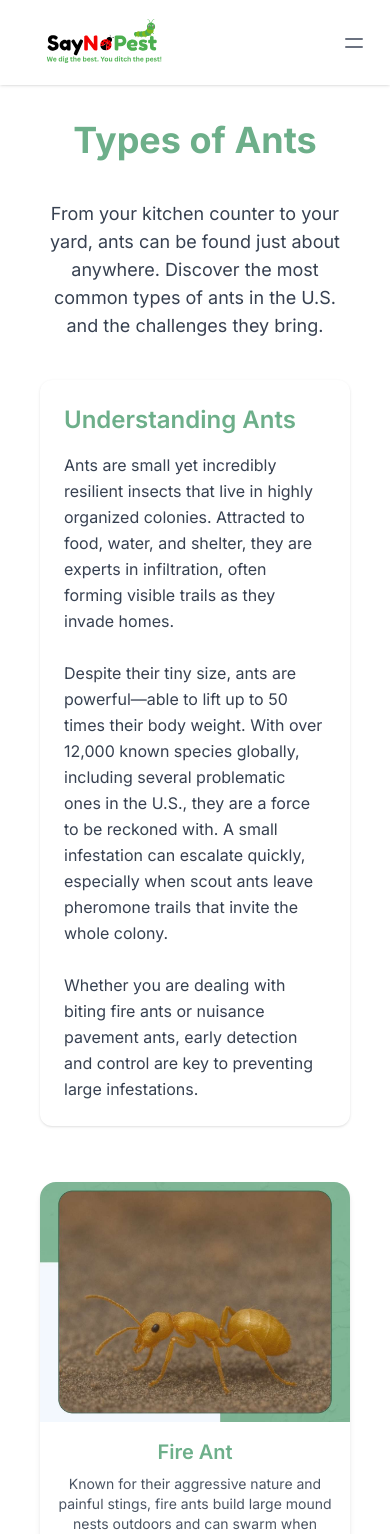
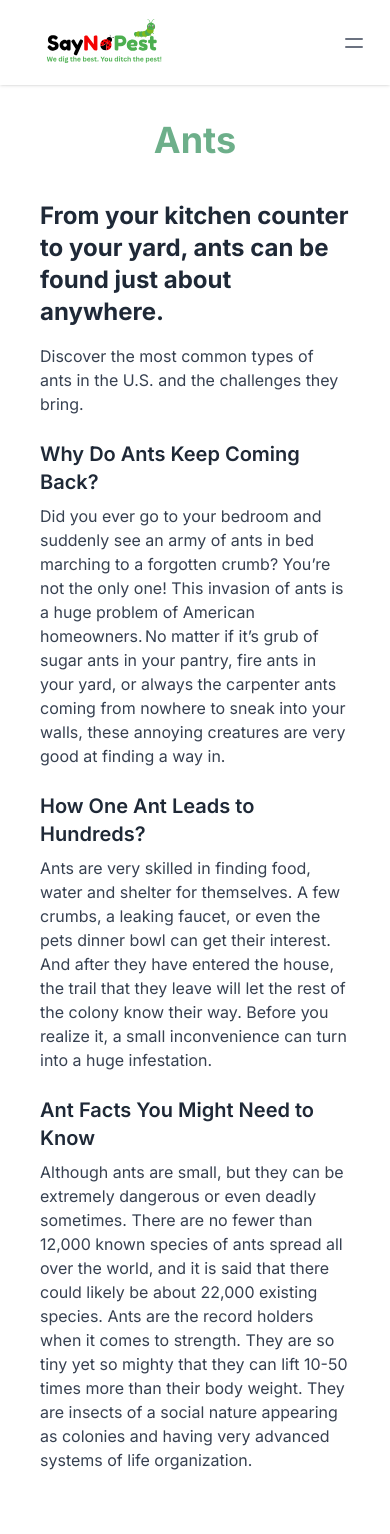
Before and after one commit to 5anyam/saynopest, a Next.js app: page /category/ants in a window 390 px wide. Shown: the top 1534 px of the page. Built offline with nearby package versions, Linux system fonts and the light colour scheme.

Commit message:
Initial commit

```diff
--- a/src/app/[slug]/page.tsx
+++ b/src/app/[slug]/page.tsx
@@ -70,9 +70,9 @@ export default async function Page({ params }: { params: Promise<{ slug: string
             <Image
               src={post.yoast_head_json.og_image[0].url}
               alt="Featured"
-              width={900}
-              height={600}
-              className="rounded-md w-full h-auto object-cover"
+              width={600}
+              height={400}
+              className="rounded-xl w-full h-full object-cover"
               priority
             />
           </div>
--- a/src/app/category/ants/page.tsx
+++ b/src/app/category/ants/page.tsx
@@ -38,24 +38,39 @@ export default function AntTypesPage() {
     <div className="min-h-screen mt-20 p-6">
       <div className="max-w-7xl mx-auto">
         <h1 className="text-4xl md:text-5xl font-bold text-center text-primary mb-10">
-          Types of Ants
+          Ants
         </h1>
-        <p className="text-center text-lg max-w-3xl mx-auto text-gray-700 mb-10">
-          From your kitchen counter to your yard, ants can be found just about anywhere. Discover the most common types of ants in the U.S. and the challenges they bring.
-        </p>
+  <p className="text-2xl font-bold text-gray-800 mb-4">From your kitchen counter to your yard, ants can be found just about anywhere.</p>
+  <p className="text-gray-700 mb-6">
+    Discover the most common types of ants in the U.S. and the challenges they bring.
+  </p>
 
-        <div className="bg-white p-6 rounded-xl shadow mb-14">
-          <h2 className="text-2xl font-semibold text-primary mb-4">Understanding Ants</h2>
-          <p className="text-gray-700 leading-relaxed">
-            Ants are small yet incredibly resilient insects that live in highly organized colonies. Attracted to food, water, and shelter, they are experts in infiltration, often forming visible trails as they invade homes.
-            <br /><br />
-            Despite their tiny size, ants are powerful—able to lift up to 50 times their body weight. With over 12,000 known species globally, including several problematic ones in the U.S., they are a force to be reckoned with. A small infestation can escalate quickly, especially when scout ants leave pheromone trails that invite the whole colony.
-            <br /><br />
-            Whether you are dealing with biting fire ants or nuisance pavement ants, early detection and control are key to preventing large infestations.
-          </p>
-        </div>
+  <h2 className="text-xl font-semibold text-gray-800 mb-2">Why Do Ants Keep Coming Back? </h2>
+  <p className="text-gray-700 mb-6">
+    Did you ever go to your bedroom and suddenly see an army of ants in bed marching to a forgotten crumb? You’re not the only one!
+    This invasion of ants is a huge problem of American homeowners. No matter if it’s grub of sugar ants in your pantry, fire ants
+    in your yard, or always the carpenter ants coming from nowhere to sneak into your walls, these annoying creatures are very good
+    at finding a way in.
+  </p>
 
-        <div className="grid grid-cols-1 sm:grid-cols-2 lg:grid-cols-3 gap-10">
+  <h2 className="text-xl font-semibold text-gray-800 mb-2">How One Ant Leads to Hundreds? </h2>
+  <p className="text-gray-700 mb-6">
+    Ants are very skilled in finding food, water and shelter for themselves. A few crumbs, a leaking faucet, or even the pets
+    dinner bowl can get their interest. And after they have entered the house, the trail that they leave will let the rest of the
+    colony know their way. Before you realize it, a small inconvenience can turn into a huge infestation.
+  </p>
+
+  <h2 className="text-xl font-semibold text-gray-800 mb-2">Ant Facts You Might Need to Know </h2>
+  <p className="text-gray-700">
+    Although ants are small, but they can be extremely dangerous or even deadly sometimes. There are no fewer than 12,000 known
+    species of ants spread all over the world, and it is said that there could likely be about 22,000 existing species. Ants are
+    the record holders when it comes to strength. They are so tiny yet so mighty that they can lift 10-50 times more than their
+    body weight. They are insects of a social nature appearing as colonies and having very advanced systems of life organization.
+  </p>
+</div>
+
+
+        <div className="grid grid-cols-1 sm:grid-cols-2 lg:grid-cols-3 mt-16 gap-10">
           {antTypes.map((type, index) => (
             <div
               key={index}
@@ -78,6 +93,6 @@ export default function AntTypesPage() {
           ))}
         </div>
       </div>
-    </div>
+
   );
 }
--- a/src/app/category/cockroaches/page.tsx
+++ b/src/app/category/cockroaches/page.tsx
@@ -32,14 +32,12 @@ export default function CockroachTypesPage() {
     <div className="min-h-screen mt-20 p-6">
       <div className="max-w-7xl mx-auto">
         <h1 className="text-4xl md:text-5xl font-bold text-center text-primary mb-10">
-          Types of Cockroaches
+          Cockroaches
         </h1>
-        <p className="text-center text-lg max-w-3xl mx-auto text-gray-700 mb-10">
-          Cockroaches are one of the most resilient pests in the world. Understanding different types can help in identifying and controlling infestations effectively.
-        </p>
+
 
         <div className="bg-white p-6 rounded-xl shadow mb-14">
-          <h2 className="text-2xl font-semibold text-primary mb-4">Why Cockroaches Are a Serious Threat</h2>
+
           <p className="text-gray-700 leading-relaxed">
             Cockroach are more than a nuisance to create in the peaceful recesses of our homes—they pose actual threats to indoor health. Learn how roaches continue to exist within American households and why they can be such a serious threat to your health and the cleanliness of your residence. Cockroaches are unmatched when it comes to flexibility and persistence in comparison with any other household pest, with many species doing well in home environments. Although German cockroaches may outnumber others, such as the American and Oriental Cockroaches this is a common cockroach across the U.S, with reports usually being made within homes.
             <br /><br />
--- a/src/app/category/termites/page.tsx
+++ b/src/app/category/termites/page.tsx
@@ -28,22 +28,28 @@ export default function TermiteTypesPage() {
     <div className="min-h-screen mt-20 p-6">
       <div className="max-w-7xl mx-auto">
         <h1 className="text-4xl md:text-5xl font-bold text-center text-primary mb-10">
-          Types of Termites
+          Termites
         </h1>
-        <p className="text-center text-lg max-w-3xl mx-auto text-gray-700 mb-10">
-          Termites are silent but destructive pests that can cause serious structural damage to homes. Identifying the type of termite is key to controlling infestations effectively.
-        </p>
+        <div className="max-w-4xl mx-auto p-6 bg-white rounded-lg shadow-md mb-10">
+  <p className="text-gray-700 mb-6">
+    Termites are silent but destructive pests that can cause serious structural damage to homes. Identifying the type of termite is key to controlling infestations effectively.
+  </p>
 
-        <div className="bg-white p-6 rounded-xl shadow mb-14">
-          <h2 className="text-2xl font-semibold text-primary mb-4">Why Termites Are a Serious Concern</h2>
-          <p className="text-gray-700 leading-relaxed">
-            Termites are small, soft-bodied insects typically measuring between 1/8 inch to 1 inch depending on species and caste. Their coloring varies from pale cream or white (in worker termites) to darker browns and even black in reproductive swarmers. They have straight, beaded antennae and straight waists, with swarmers displaying two equal pairs of wings.
-            <br /><br />
-            Termite habitats differ based on the type: Subterranean termites live in moist soil and enter structures through foundation gaps, drywood termites nest in dry wood above ground, and Formosan termites can build nests underground or within walls and attics if moisture is available. All termites feed primarily on cellulose-based materials like wood, paper, and plant debris, staying hidden as they cause damage.
-            <br /><br />
-            Known as “silent destroyers,” termites can go undetected for long periods while consuming a home from the inside out. In the U.S. alone, termites are responsible for damaging over 600,000 homes annually, leading to billions in repair and control costs.
-          </p>
-        </div>
+  <h2 className="text-xl font-semibold text-gray-800 mb-2">The silent destroyers: How termites damage homes across U.S</h2>
+  <p className="text-gray-700 mb-6">
+    Termites are relatively small, soft-bodied insects ranging from approximately 1/8 to 1 inch long, depending on caste and species. Their appearance ranges from white or naturally pale cream (particularly worker termites) to off-white, to light brown, dark brown and even black with the reproductive termite swarm. Termites are equipped with straight, beaded antennae, a straight waist (different from the pinched waist of ants) and, in the swarm stage, two equal pairs of wings.
+  </p>
+
+  <h2 className="text-xl font-semibold text-gray-800 mb-2">Termite Habitat & Behavior</h2>
+  <p className="text-gray-700 mb-6">
+    His habitat does not change depending on the types of termites: Subterranean termites construct large colonies in the soil and need a moist environment; they usually enter the house through soil and foundation cracks, dry wood termites reside in dry wood above ground, and Formosan termites can also nest underground or in walls attics if they can find moist environments. In respect of behaviour, termites are social insects that dwell in large colonies and each has a specialised role, and they feed largely on cellulose materials including wood, papers and plant debris but remain hidden and cause damage only after being detected.
+  </p>
+
+  <p className="text-gray-700">
+    In the U.S. more than 600,000 homes are damaged annually by termites, and a huge amount is spent on repair and control measures. Responsible for the term “silent destroyers”, these termites can make a quiet meal of wood, paper, and even wallpaper without being noticed until the woodwork is falling apart.
+  </p>
+</div>
+
 
         <div className="grid grid-cols-1 sm:grid-cols-2 lg:grid-cols-4 gap-10">
           {termiteTypes.map((type, index) => (
```
Also changed, not shown: src/app/category/bed-bugs/page.tsx (+22 -14 lines).
